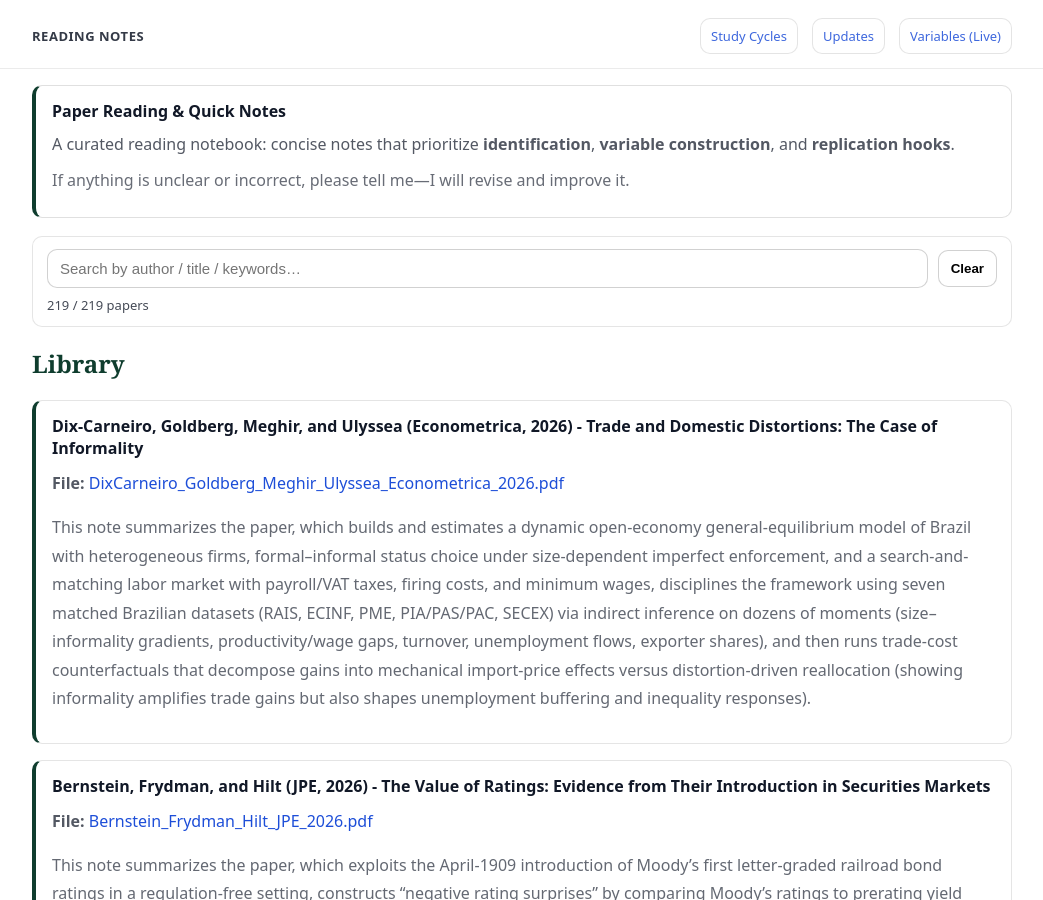
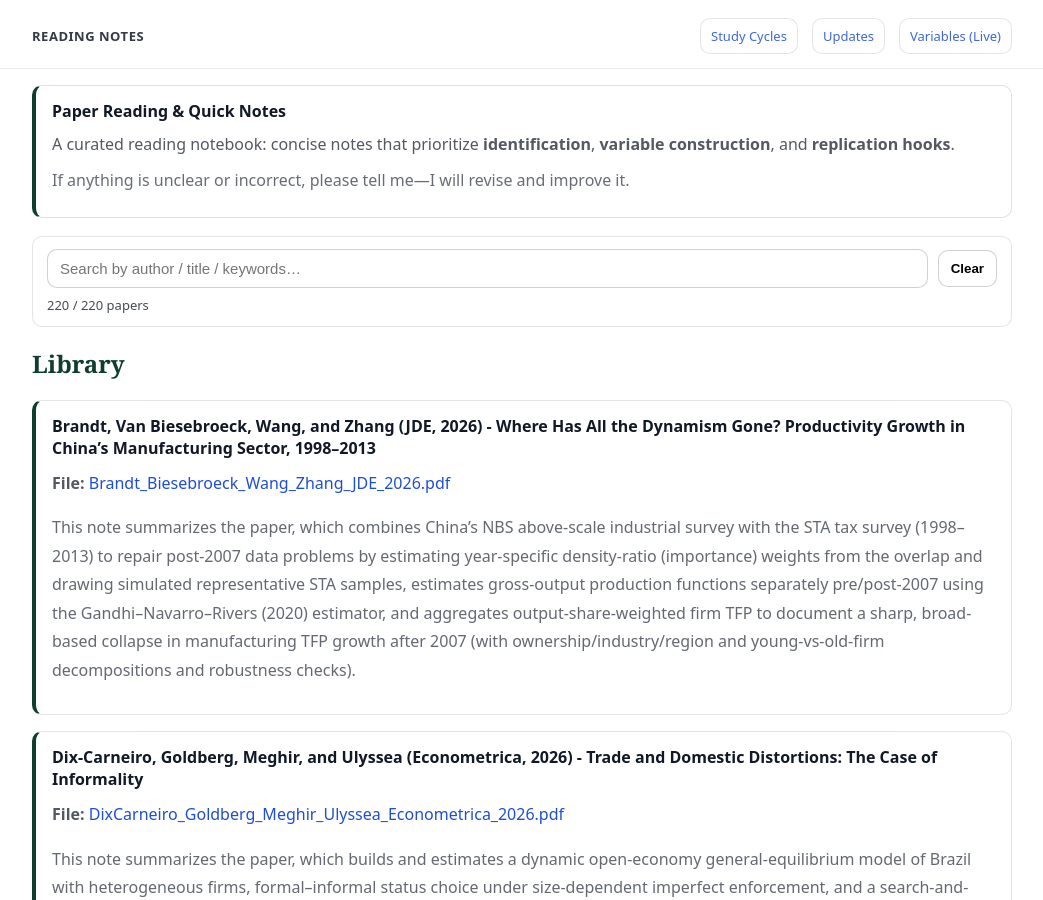
Before and after one commit to yaxinzn/study-archive, a Jekyll site: the page built from reading/index.md, in a window 1280 px wide and 900 px high. Shown: the whole window, without its empty margins (118-1161 px from the left). Built offline with Jekyll 4.4.1, drawn with Linux system fonts in a browser that asks for light colours.

Commit message:
Reading: add/update Brandt_Biesebroeck_Wang_Zhang_JDE_2026.pdf

```diff
--- a/_data/reading.yml
+++ b/_data/reading.yml
@@ -1,3 +1,7 @@
+- title: "Brandt, Van Biesebroeck, Wang, and Zhang (JDE, 2026) - Where Has All the Dynamism Gone? Productivity Growth in China’s Manufacturing Sector, 1998–2013"
+  file: "Brandt_Biesebroeck_Wang_Zhang_JDE_2026.pdf"
+  desc: "This note summarizes the paper, which combines China’s NBS above-scale industrial survey with the STA tax survey (1998–2013) to repair post-2007 data problems by estimating year-specific density-ratio (importance) weights from the overlap and drawing simulated representative STA samples, estimates gross-output production functions separately pre/post-2007 using the Gandhi–Navarro–Rivers (2020) estimator, and aggregates output-share-weighted firm TFP to document a sharp, broad-based collapse in manufacturing TFP growth after 2007 (with ownership/industry/region and young-vs-old-firm decompositions and robustness checks)."
+
 - title: "Dix-Carneiro, Goldberg, Meghir, and Ulyssea (Econometrica, 2026) - Trade and Domestic Distortions: The Case of Informality"
   file: "DixCarneiro_Goldberg_Meghir_Ulyssea_Econometrica_2026.pdf"
   desc: "This note summarizes the paper, which builds and estimates a dynamic open-economy general-equilibrium model of Brazil with heterogeneous firms, formal–informal status choice under size-dependent imperfect enforcement, and a search-and-matching labor market with payroll/VAT taxes, firing costs, and minimum wages, disciplines the framework using seven matched Brazilian datasets (RAIS, ECINF, PME, PIA/PAS/PAC, SECEX) via indirect inference on dozens of moments (size–informality gradients, productivity/wage gaps, turnover, unemployment flows, exporter shares), and then runs trade-cost counterfactuals that decompose gains into mechanical import-price effects versus distortion-driven reallocation (showing informality amplifies trade gains but also shapes unemployment buffering and inequality responses)."
```
Also changed, not shown: 1 other file.
